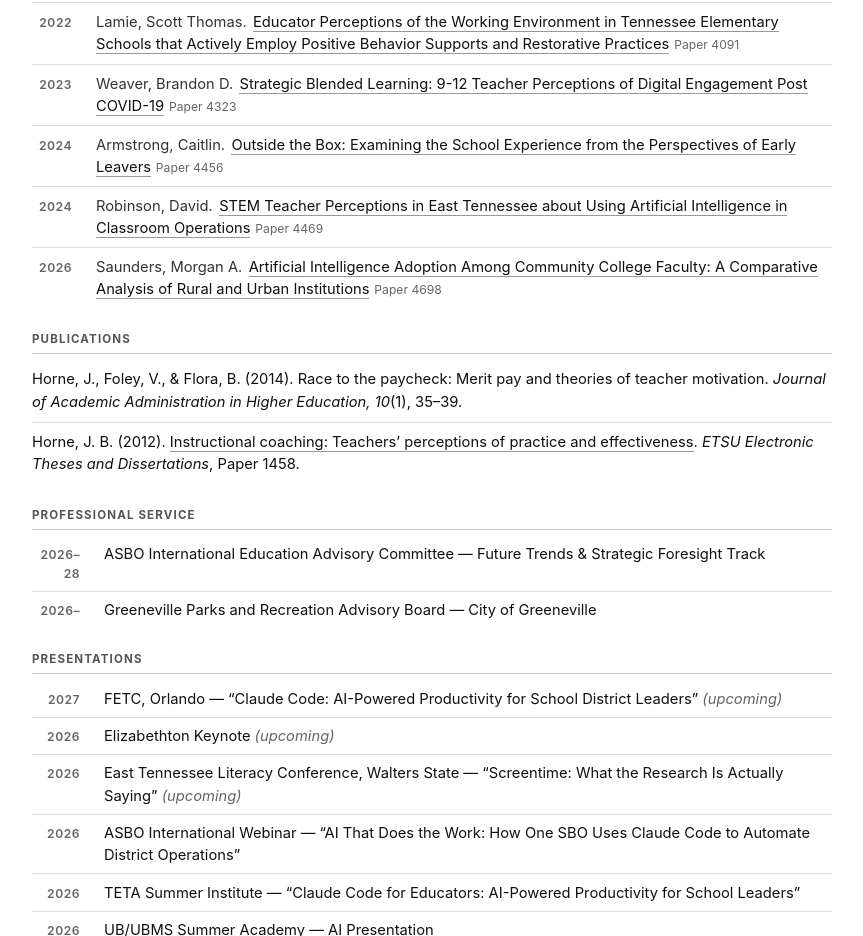
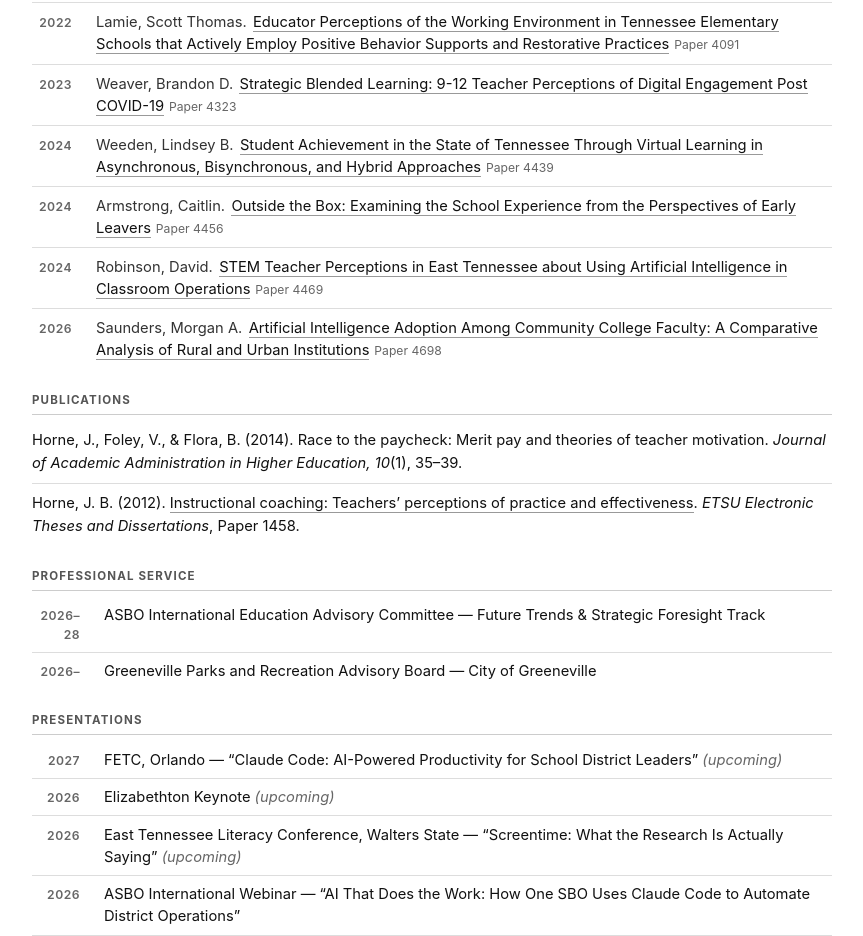
Before and after one commit to jasonbhorne/resume, a plain HTML site: page index.html in a window 1280 px wide. Shown: the part 2738-3674 px from the top of the page, without its empty margins (208-1071 px from the left). Drawn offline with Linux system fonts and the light colour scheme.

Commit message:
CV: add Weeden (2024) dissertation committee, ETD Paper 4439
Co-Authored-By: Claude Fable 5.1 <noreply@anthropic.com>

```diff
--- a/index.html
+++ b/index.html
@@ -709,6 +709,14 @@
       <li class="cvd-item">
         <span class="cvd-year">2024</span>
         <span class="cvd-citation">
+          <span class="cvd-author">Weeden, Lindsey B.</span>
+          <a class="cvd-link" href="https://dc.etsu.edu/etd/4439" target="_blank" rel="noopener">Student Achievement in the State of Tennessee Through Virtual Learning in Asynchronous, Bisynchronous, and Hybrid Approaches</a><span class="cvd-paper">Paper 4439</span>
+        </span>
+      </li>
+
+      <li class="cvd-item">
+        <span class="cvd-year">2024</span>
+        <span class="cvd-citation">
           <span class="cvd-author">Armstrong, Caitlin.</span>
           <a class="cvd-link" href="https://dc.etsu.edu/etd/4456" target="_blank" rel="noopener">Outside the Box: Examining the School Experience from the Perspectives of Early Leavers</a><span class="cvd-paper">Paper 4456</span>
         </span>
```
